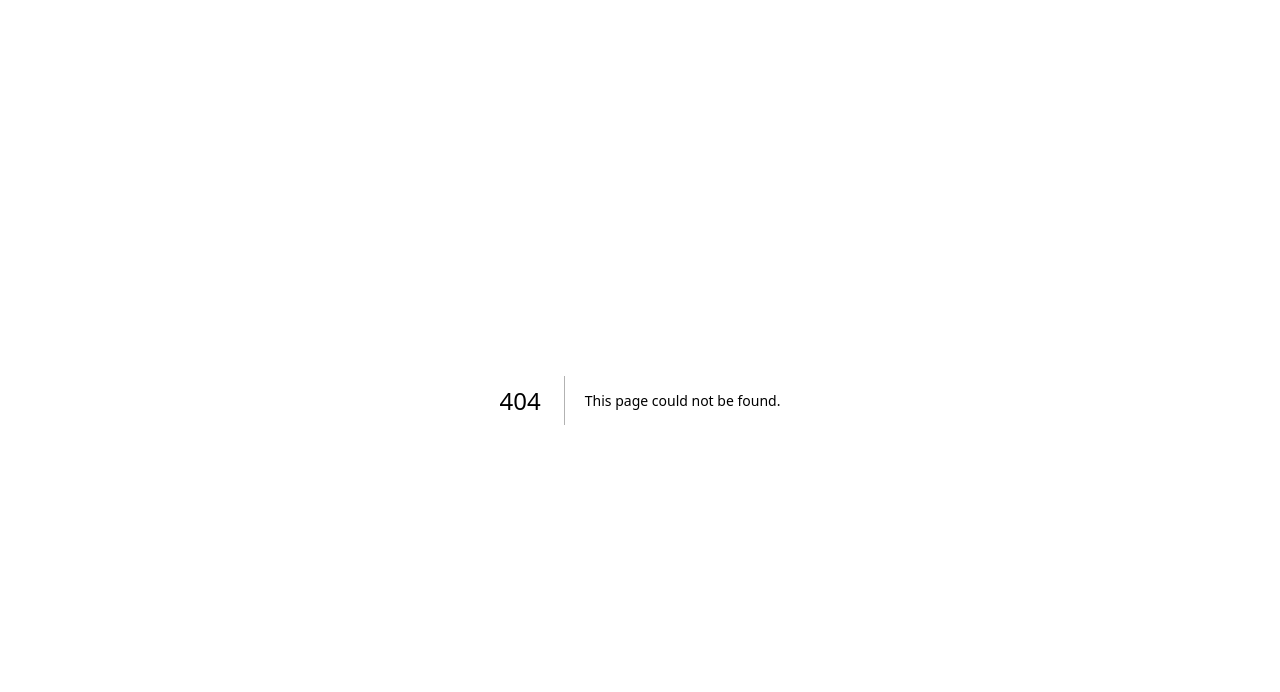
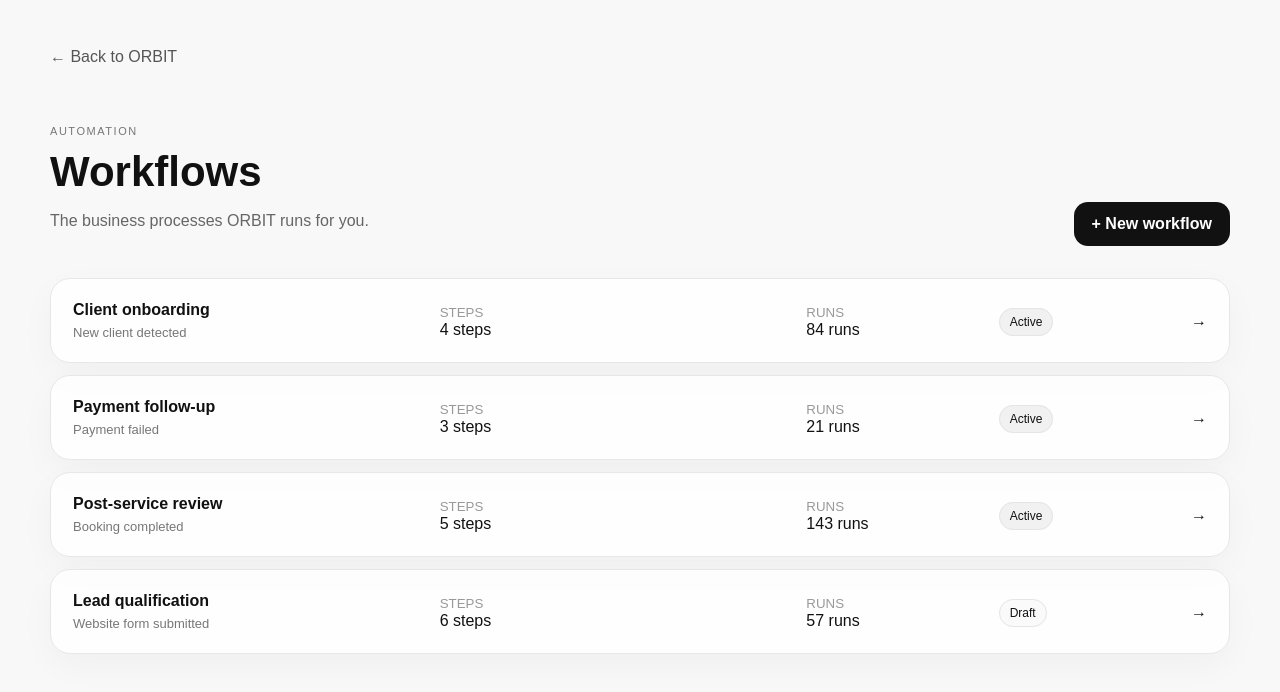
Before and after one commit to dreamsbuilding3-afk/Orbit, a Next.js app: page /workflows in a window 1280 px wide. Before the commit this address had no page. Shown: the top 692 px of the page. Built offline with nearby package versions, Linux system fonts and the light colour scheme.

Commit message:
feat: add workflows workspace

```diff
--- /dev/null
+++ b/app/workflows/page.tsx
@@ -0,0 +1,31 @@
+const workflows = [
+  { name: "Client onboarding", trigger: "New client detected", steps: "4 steps", runs: "84 runs", status: "Active" },
+  { name: "Payment follow-up", trigger: "Payment failed", steps: "3 steps", runs: "21 runs", status: "Active" },
+  { name: "Post-service review", trigger: "Booking completed", steps: "5 steps", runs: "143 runs", status: "Active" },
+  { name: "Lead qualification", trigger: "Website form submitted", steps: "6 steps", runs: "57 runs", status: "Draft" },
+];
+
+export default function WorkflowsPage() {
+  return (
+    <main style={{ minHeight: "100vh", background: "#f8f8f8", color: "#111", fontFamily: "Arial, sans-serif", padding: "48px" }}>
+      <div style={{ maxWidth: 1180, margin: "0 auto" }}>
+        <a href="/" style={{ color: "#555", textDecoration: "none" }}>← Back to ORBIT</a>
+        <div style={{ display: "flex", justifyContent: "space-between", alignItems: "end", marginTop: 48, marginBottom: 32 }}>
+          <div><p style={{ letterSpacing: ".14em", fontSize: 11, color: "#777" }}>AUTOMATION</p><h1 style={{ fontSize: 42, margin: "8px 0" }}>Workflows</h1><p style={{ color: "#666", fontSize: 16 }}>The business processes ORBIT runs for you.</p></div>
+          <button style={{ border: 0, borderRadius: 14, background: "#111", color: "white", padding: "13px 18px", fontWeight: 600 }}>+ New workflow</button>
+        </div>
+        <div style={{ display: "grid", gap: 12 }}>
+          {workflows.map((workflow) => (
+            <div key={workflow.name} style={{ background: "rgba(255,255,255,.82)", border: "1px solid #e7e7e7", borderRadius: 20, padding: 22, display: "grid", gridTemplateColumns: "2fr 2fr 1fr 1fr auto", alignItems: "center", gap: 18, boxShadow: "0 12px 35px rgba(0,0,0,.035)" }}>
+              <div><strong>{workflow.name}</strong><div style={{ color: "#777", fontSize: 13, marginTop: 6 }}>{workflow.trigger}</div></div>
+              <div><small style={{ color: "#999" }}>STEPS</small><div>{workflow.steps}</div></div>
+              <div><small style={{ color: "#999" }}>RUNS</small><div>{workflow.runs}</div></div>
+              <div><span style={{ padding: "6px 10px", borderRadius: 999, background: workflow.status === "Active" ? "#f1f1f1" : "#fafafa", border: "1px solid #e5e5e5", fontSize: 12 }}>{workflow.status}</span></div>
+              <a href="#" style={{ color: "#111", textDecoration: "none" }}>→</a>
+            </div>
+          ))}
+        </div>
+      </div>
+    </main>
+  );
+}
```
